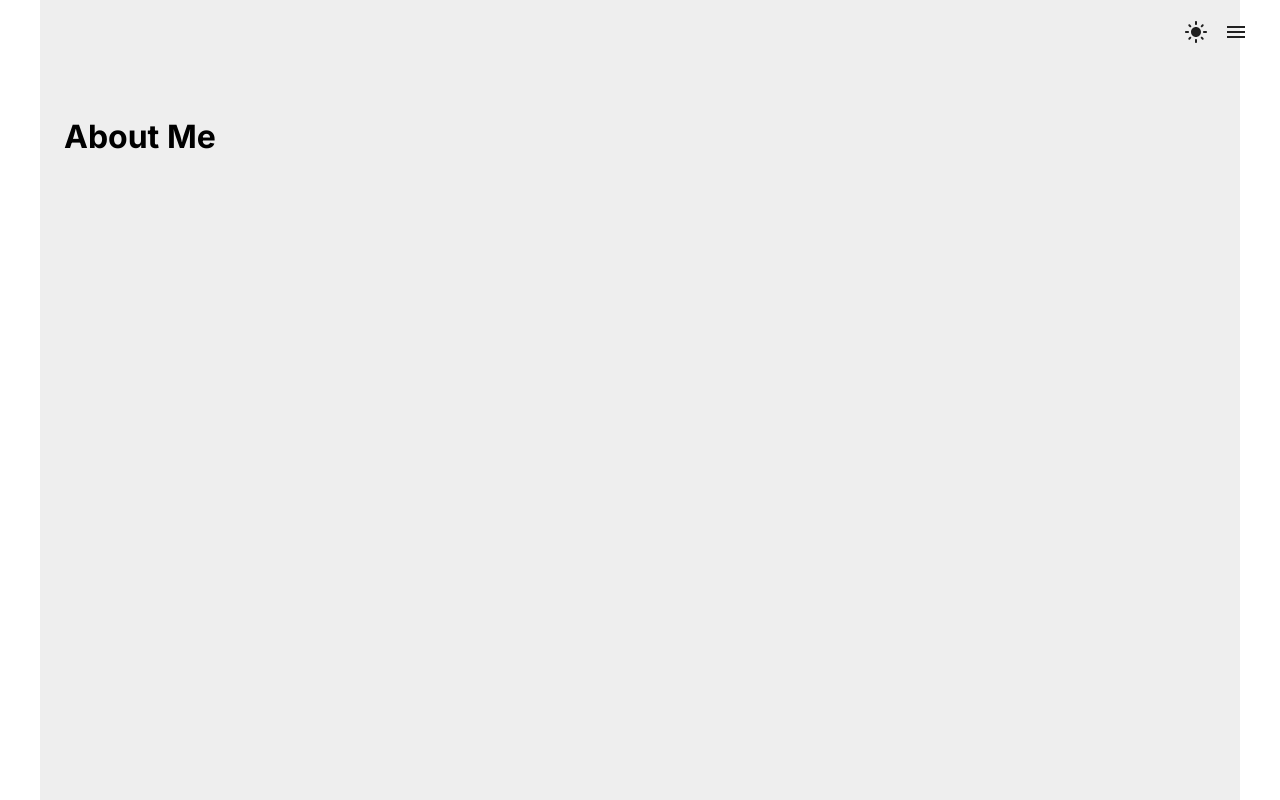
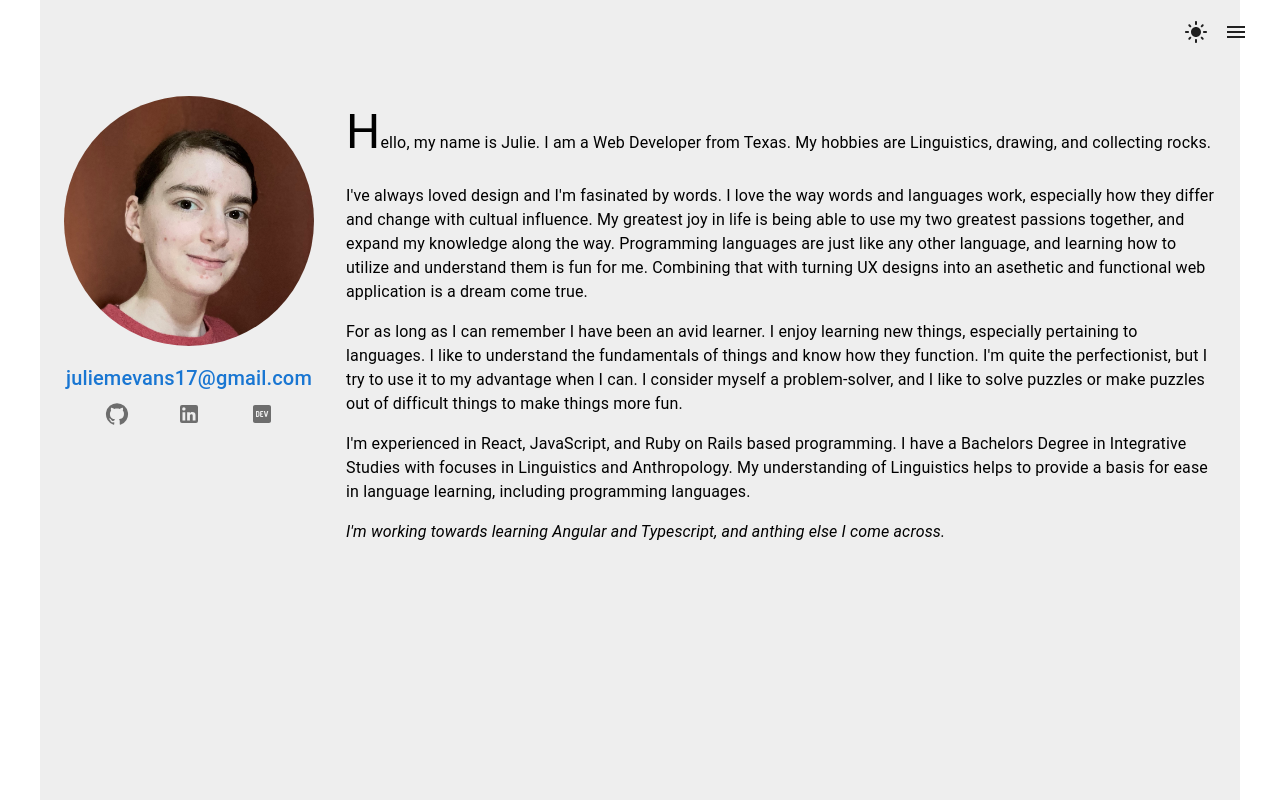
Before and after one commit to mailauki/portfolio-v3, a Next.js app: page /about_me in a window 1280 px wide. Built offline with nearby package versions, Linux system fonts and the light colour scheme.

Commit message:
Add about_me page

```diff
--- a/app/about_me/page.js
+++ b/app/about_me/page.js
@@ -1,5 +1,50 @@
+// import Image from 'next/image'
+
+import { Avatar, Box, IconButton, Stack, Typography } from '@mui/material'
+
+import { GitHub, LinkedIn, LogoDev } from '@mui/icons-material'
+
 export default function AboutMe() {
   return (
-    <h1>About Me</h1>
+    <>
+      <Stack direction='row' spacing={4}>
+        <Box sx={{ textAlign: 'center' }}>
+          {/* <Image src='/profile.jpg' alt='profile picture of Julie Evans' width='300' height='300' /> */}
+          <Avatar
+            alt='Julie Evans'
+            src='/profile.jpg'
+            sx={{ width: 250, height: 250, mb: 2 }}
+            // variant='rounded'
+          >
+            JE
+          </Avatar>
+
+          <Typography variant='h6' color='primary'>juliemevans17@gmail.com</Typography>
+
+          <Stack direction='row' justifyContent='space-evenly'>
+            <IconButton>
+              <GitHub />
+            </IconButton>
+            <IconButton>
+              <LinkedIn />
+            </IconButton>
+            <IconButton>
+              <LogoDev />
+            </IconButton>
+          </Stack>
+        </Box>
+        <Box>
+          <Typography paragraph sx={{ 'span': { fontSize: '3rem' } }}><span>H</span>ello, my name is Julie. I am a Web Developer from Texas. My hobbies are Linguistics, drawing, and collecting rocks.</Typography>
+
+          <Typography paragraph>I've always loved design and I'm fasinated by words. I love the way words and languages work, especially how they differ and change with cultual influence. My greatest joy in life is being able to use my two greatest passions together, and expand my knowledge along the way. Programming languages are just like any other language, and learning how to utilize and understand them is fun for me. Combining that with turning UX designs into an asethetic and functional web application is a dream come true.</Typography>
+
+          <Typography paragraph>For as long as I can remember I have been an avid learner. I enjoy learning new things, especially pertaining to languages. I like to understand the fundamentals of things and know how they function. I'm quite the perfectionist, but I try to use it to my advantage when I can. I consider myself a problem-solver, and I like to solve puzzles or make puzzles out of difficult things to make things more fun.</Typography>
+
+          <Typography paragraph>I'm experienced in React, JavaScript, and Ruby on Rails based programming. I have a Bachelors Degree in Integrative Studies with focuses in Linguistics and Anthropology. My understanding of Linguistics helps to provide a basis for ease in language learning, including programming languages.</Typography>
+
+          <Typography paragraph fontStyle='italic'>I'm working towards learning Angular and Typescript, and anthing else I come across.</Typography>
+        </Box>
+      </Stack>
+    </>
   )
 }
```
Also changed, not shown: public/profile.jpg (added).
